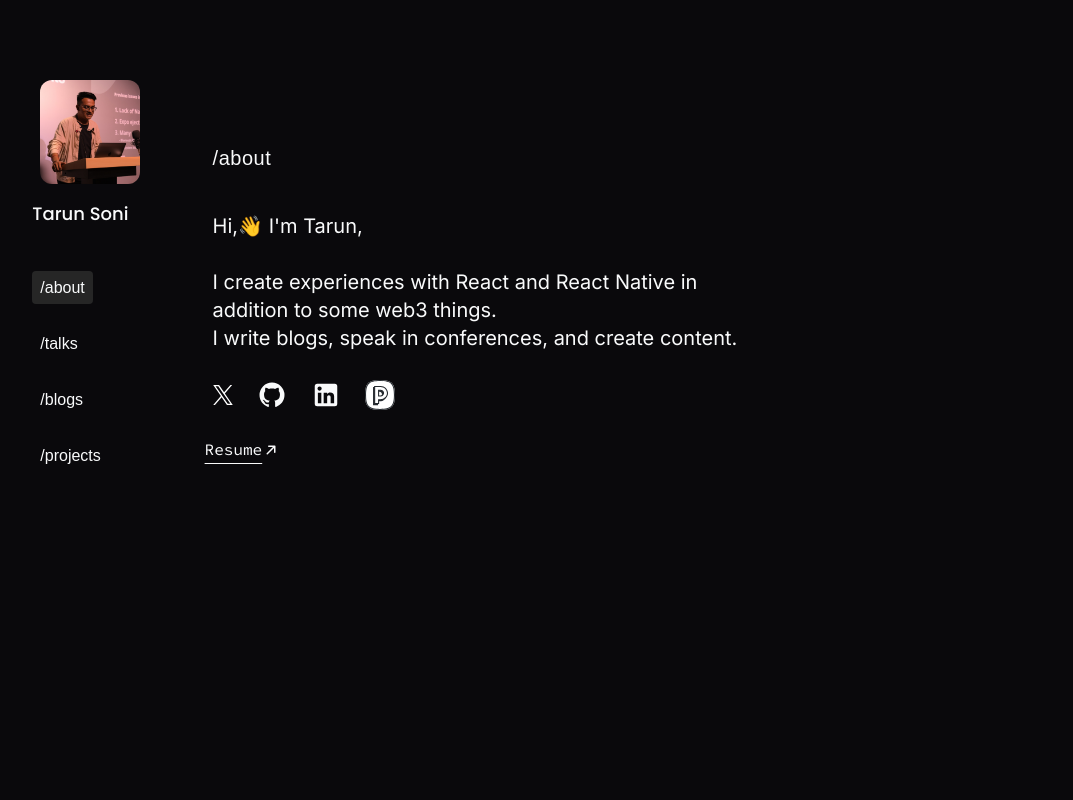
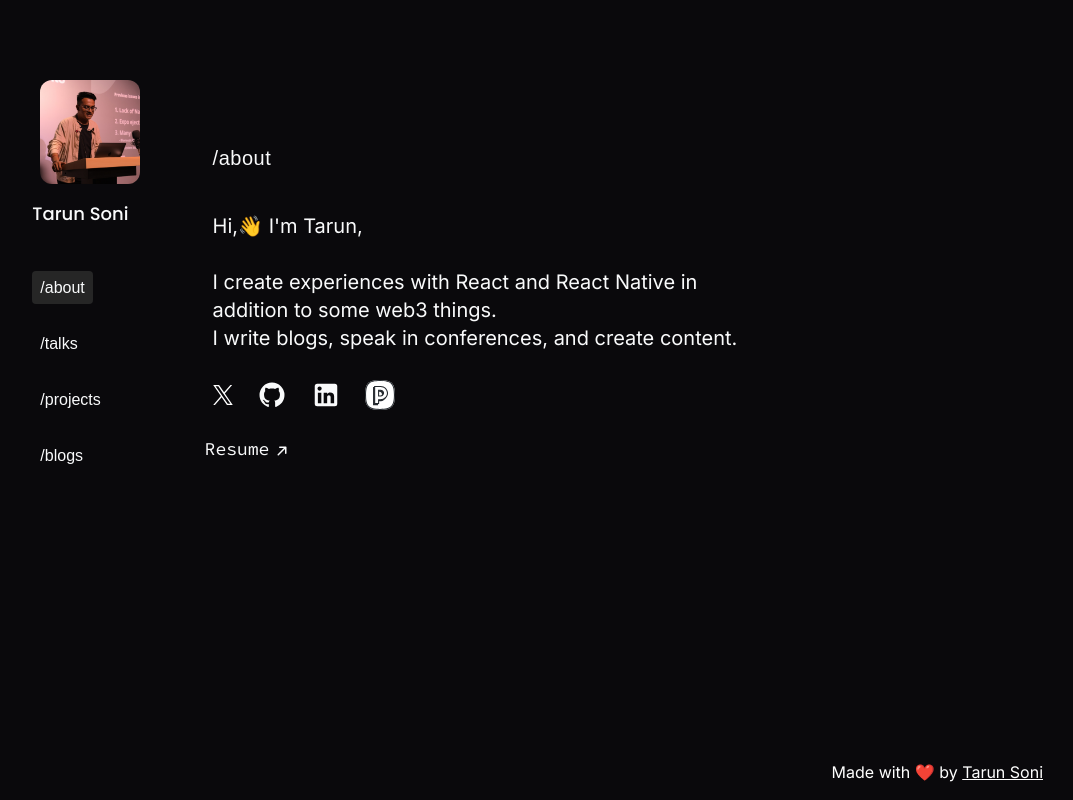
Before and after one commit to tarun-soni/tarun-new-portfolio, a Next.js app: page / in a window 1280 px wide. Shown: the whole page, without its empty margins (197-1270 px from the left). Built offline with nearby package versions, Linux system fonts and the light colour scheme; no server answers; a web font is replaced by a local one.

Commit message:
merged main

```diff
--- a/src/components/CommonCard/index.tsx
+++ b/src/components/CommonCard/index.tsx
@@ -5,7 +5,7 @@ import { fonts } from '@/utils/fonts'
 import useViewport from '@/hooks/useViewPort'
 import getFontClasses from '@/utils/getFontClasses'
 import CardAction from '../CardAction'
-import AppStackButton from '../AppStackButton'
+import StackTag from '../StackTag'
 
 const CommonCard: FC<CardProps<MadeData>> = ({ data }) => {
   const viewPort = useViewport()
@@ -63,7 +63,7 @@ const CommonCard: FC<CardProps<MadeData>> = ({ data }) => {
               ))}
             </div>
 
-            <AppStackButton stacks={data?.stack || []} />
+            <StackTag stacks={data?.stack || []} />
             {!!data.liveURL && <CardAction />}
           </div>
         </div>
--- /dev/null
+++ b/src/components/MadeWithLove.tsx
@@ -0,0 +1,48 @@
+import { TWITTER_URL } from '@/data/profileURLs'
+import useViewport from '@/hooks/useViewPort'
+import { fonts } from '@/utils/fonts'
+import React from 'react'
+
+const MadeWithLove = () => {
+  const viewPort = useViewport()
+
+  const isMobile = viewPort === 'xs' || viewPort === 'sm'
+
+  if (isMobile)
+    return (
+      <pre
+        className={`
+        text-white
+        text-end
+        fixed
+        top-4
+        right-4
+        text-xs
+        ${fonts.inter}
+      `}>
+        Made with ❤️ by{' '}
+        <a href={TWITTER_URL} className="underline">
+          Tarun Soni
+        </a>
+      </pre>
+    )
+
+  return (
+    <pre
+      className={`
+        text-white
+        text-end
+        fixed
+        bottom-4
+        right-10
+        ${fonts.inter}
+      `}>
+      Made with ❤️ by{' '}
+      <a href={TWITTER_URL} className="underline">
+        Tarun Soni
+      </a>
+    </pre>
+  )
+}
+
+export default MadeWithLove
--- a/src/components/AppStackButton.tsx
+++ b/src/components/StackTag.tsx
@@ -1,7 +1,6 @@
-import madeData from '@/data/madeData'
 import { fonts } from '@/utils/fonts'
 
-const AppStackButton = ({ stacks }: { stacks: string[] }) => {
+const StackTag = ({ stacks }: { stacks: string[] }) => {
   return (
     <div className="flex flex-wrap gap-2 mt-4">
       {stacks?.map(stack => (
@@ -15,4 +14,4 @@ const AppStackButton = ({ stacks }: { stacks: string[] }) => {
   )
 }
 
-export default AppStackButton
+export default StackTag
--- a/src/components/ViewResumeButton/index.tsx
+++ b/src/components/ViewResumeButton/index.tsx
@@ -10,9 +10,11 @@ import { ICON_BUTTON_COMMON_STYLES, RESUME_URL } from '@/data/constants'
 import { FC } from 'react'
 import { DiagonalArrow } from '../Icons'
 import { buttonDetails } from '@/utils/buttonDetails'
+
 type ViewResumeButtonProps = {
   type: 'TOOLTIP' | 'TEXT'
 }
+
 const ViewResumeButton: FC<ViewResumeButtonProps> = ({ type = 'TEXT' }) => {
   if (type === 'TEXT') {
     return (
@@ -22,24 +24,26 @@ const ViewResumeButton: FC<ViewResumeButtonProps> = ({ type = 'TEXT' }) => {
         onClick={() => {
           window.amplitude.track(buttonDetails.resumeButton)
           window.open(RESUME_URL, '_blank')
-        }}>
-        <div className="flex flex-row justify-center item-center underline underline-offset-8 align-center">
+        }}
+        className="relative group">
+        <div className="flex flex-row justify-center items-center">
           <TypographyDemo
             type="span"
-            font={`${fonts.sourceCodePro}`}
-            className="tracking-normal"
-            // className={selectedTabStyles}
-          >
-            Resume
+            font={`${fonts.sourceCodePro} `}
+            className="relative text-lg tracking-normal">
+            <span className="relative">
+              Resume
+              <span className="group-hover:w-full bottom-0 left-0 absolute bg-current w-0 h-[2px] transition-all duration-300" />
+            </span>
           </TypographyDemo>
-          <div style={{ marginTop: '4px' }}>
-            {/* border-2 border-red-300"> */}
+          <div className="mt-1 ml-1 transition-transform group-hover:-translate-y-[2px] group-hover:translate-x-[2px] duration-300">
             <DiagonalArrow size={18} />
           </div>
         </div>
       </button>
     )
   }
+
   return (
     <Tooltip>
       <TooltipTrigger>
--- a/src/data/constants.ts
+++ b/src/data/constants.ts
@@ -1,4 +1,5 @@
-const RESUME_URL = 'https://drive.google.com/file/d/16m7KAC66evyqBG1J3SboGV5nL5wTGTjB/view?usp=drive_link'
+const RESUME_URL =
+  'https://drive.google.com/file/d/18N-j9D-UORLtwHnUgQUYU9fRfdJs1bTX/view?usp=sharing'
 
 const ICON_BUTTON_COMMON_STYLES =
   'mr-1 w-30 h-30 rounded-md p-2 text-lg dark:hover:bg-gray-700 hover:bg-gray-300'
--- /dev/null
+++ b/src/data/getLengthOfTabData.ts
@@ -0,0 +1,17 @@
+import { MyRoute } from '@/types'
+import madeData from './madeData'
+import wroteData from './wroteData'
+import talkedData from './talked'
+
+const getLengthOfTabData = (data: MyRoute) => {
+  const map = {
+    '/about': null,
+    '/projects': madeData?.length,
+    '/blogs': wroteData?.length,
+    '/talks': talkedData?.length,
+  }
+
+  return map[data]
+}
+
+export default getLengthOfTabData
--- a/src/pages/home/index.tsx
+++ b/src/pages/home/index.tsx
@@ -12,11 +12,15 @@ import getFontClasses from '@/utils/getFontClasses'
 import useViewport from '@/hooks/useViewPort'
 import WebSidebar from '@/components/Websidbar'
 import useAppStore from '@/store'
+import MadeWithLove from '@/components/MadeWithLove'
+import getLengthOfTabData from '@/data/getLengthOfTabData'
 
 const Home = () => {
   // set type of selectedRoute title of LeftSideBarData
   const [selectedRoute, setSelectedRoute] = useState<MyRoute>('/about')
   const { isDarkMode, setIsDarkMode } = useAppStore()
+
+  const selectedRouteCount = getLengthOfTabData(selectedRoute)
 
   const viewPort = useViewport()
 
@@ -24,6 +28,7 @@ const Home = () => {
   const fontClasses = `${fonts.lexend} ${fontSizeClassName} tracking-wide`
 
   return (
+    <>
       <div className="w-screen h-screen overflow-y-scroll">
         <Container extendedClasses="lg:w-8/12 w-11/12 mx-auto my-16 flex  px-4">
           <WebSidebar
@@ -49,6 +54,13 @@ const Home = () => {
                   duration: 0.3,
                 }}>
                 {selectedRoute}
+
+                {selectedRouteCount && (
+                  <span className="text-sm text-stone-500">
+                    {' '}
+                    ({selectedRouteCount})
+                  </span>
+                )}
               </motion.h1>
 
               <div className="flex flex-wrap mt-10">
@@ -57,7 +69,10 @@ const Home = () => {
             </div>
           </div>
         </Container>
+
+        <MadeWithLove />
       </div>
+    </>
   )
 }
 
--- a/src/utils/leftSidebarData.ts
+++ b/src/utils/leftSidebarData.ts
@@ -15,12 +15,12 @@ const leftSideBarData: LeftSideBarData[] = [
     path: '/talks',
   },
   {
+    title: '/projects',
+    path: '/projects',
+  },
+  {
     title: '/blogs',
     path: '/blogs',
-  },
-  {
-    title: '/projects',
-    path: '/projects',
   },
 ]
 
```
Lines whose indentation alone changed are shown as unchanged.
